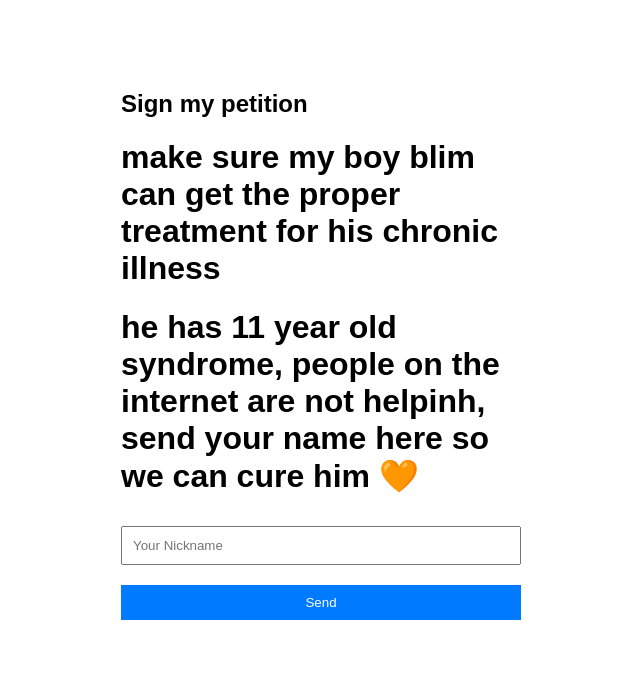
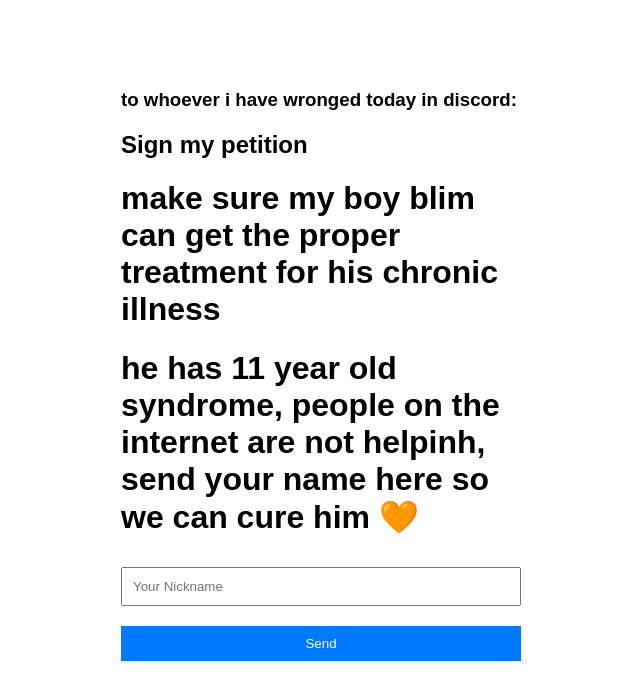
Before and after one commit to Torodem/torodem.github.io, a plain HTML site: page index.html in a window 1280 px wide. Shown: the whole page, without its empty margins (319-959 px from the left). Drawn offline with Linux system fonts and the light colour scheme.

Commit message:
Update index.html

```diff
--- a/index.html
+++ b/index.html
@@ -29,6 +29,7 @@
     </style>
 </head>
 <body>
+    <h3>to whoever i have wronged today in discord:<h3>
     <h2>Sign my petition</h2>
     <h1>make sure my boy blim can get the proper treatment for his chronic illness</h1>
     <h1>he has 11 year old syndrome, people on the internet are not helpinh, send your name here so we can cure him 🧡</h1>
```
